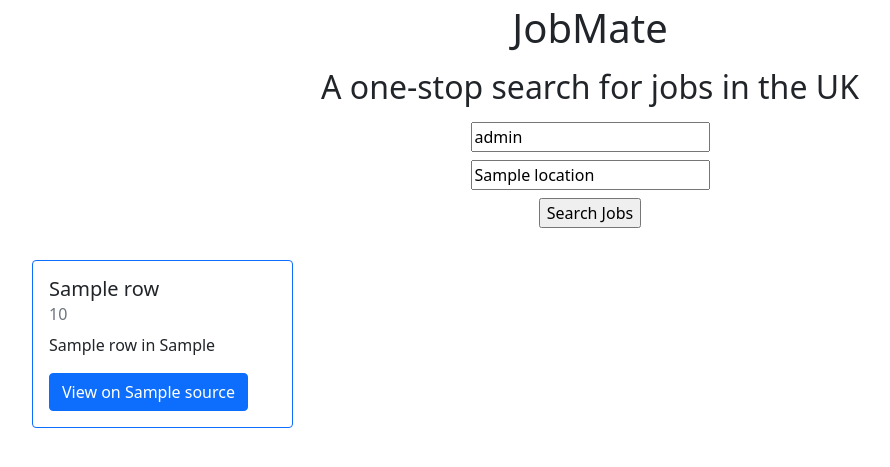
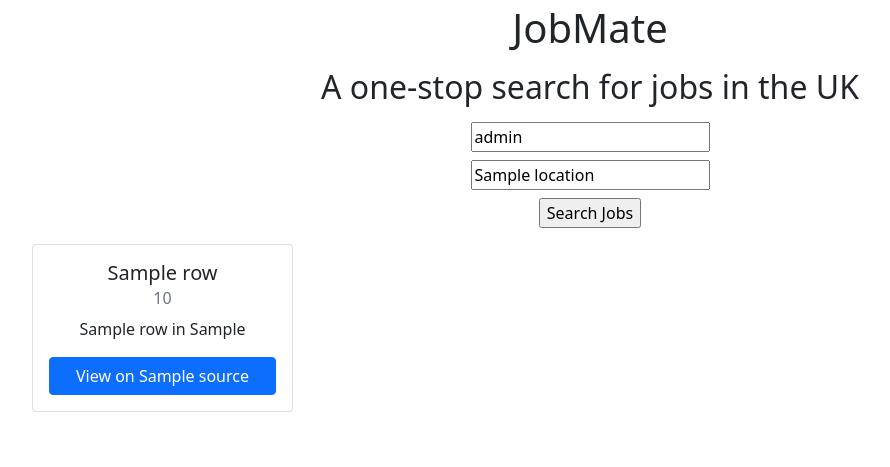
Before and after one commit to Jammos7/jobmate, a Flask app: template src/templates/index.html in a window 1280 px wide. Shown: the top 467 px of the page, without its empty margins (50-940 px from the left). Run offline with Flask 2, Linux system fonts and the light colour scheme; the template is opened without the code that fills it: most values are stand-ins (such as "Sample title", 1, 10 or a date in 2020).

Commit message:
made all cards equal size and aligned

```diff
--- a/src/templates/index.html
+++ b/src/templates/index.html
@@ -34,17 +34,17 @@
         </div>
         <div class="container">
             {% for row in data|batch(4) %}
-            <div class="row mt-3">
+            <div class="row row-cols-4 text-center mb-3">
             {% for card in row %}
-            <div class="col-3">
-            <div class="card border border-primary rounded hover-shadow">
-                <div class="card-body">
-                  <h5 class="card-title">{{ card.title }}</h5>
-                  <h6 class="card-subtitle mb-2 text-muted">{{ card.salaryString }}</h6>
-                  <p class="card-text">{{ card.companyName }} in {{ card.companyLocation }}</p>
-                  <a href={{ card.URL }} class="btn btn-primary stretched-link" target="_blank">View on {{ card.source }} <span class="glyphicon glyphicon-new-window"></span></a>
+            <div class="col">
+                <div class="card h-100">
+                    <div class="card-body d-flex flex-column h-100">
+                    <h5 class="card-title">{{ card.title }}</h5>
+                    <h6 class="card-subtitle mb-2 text-muted">{{ card.salaryString }}</h6>
+                    <p class="card-text">{{ card.companyName }} in {{ card.companyLocation }}</p>
+                    <a href={{ card.URL }} class="btn btn-primary stretched-link mt-auto" target="_blank">View on {{ card.source }}</a>
+                    </div>
                 </div>
-            </div>
             </div>
             {% endfor %}
             </div>
```
